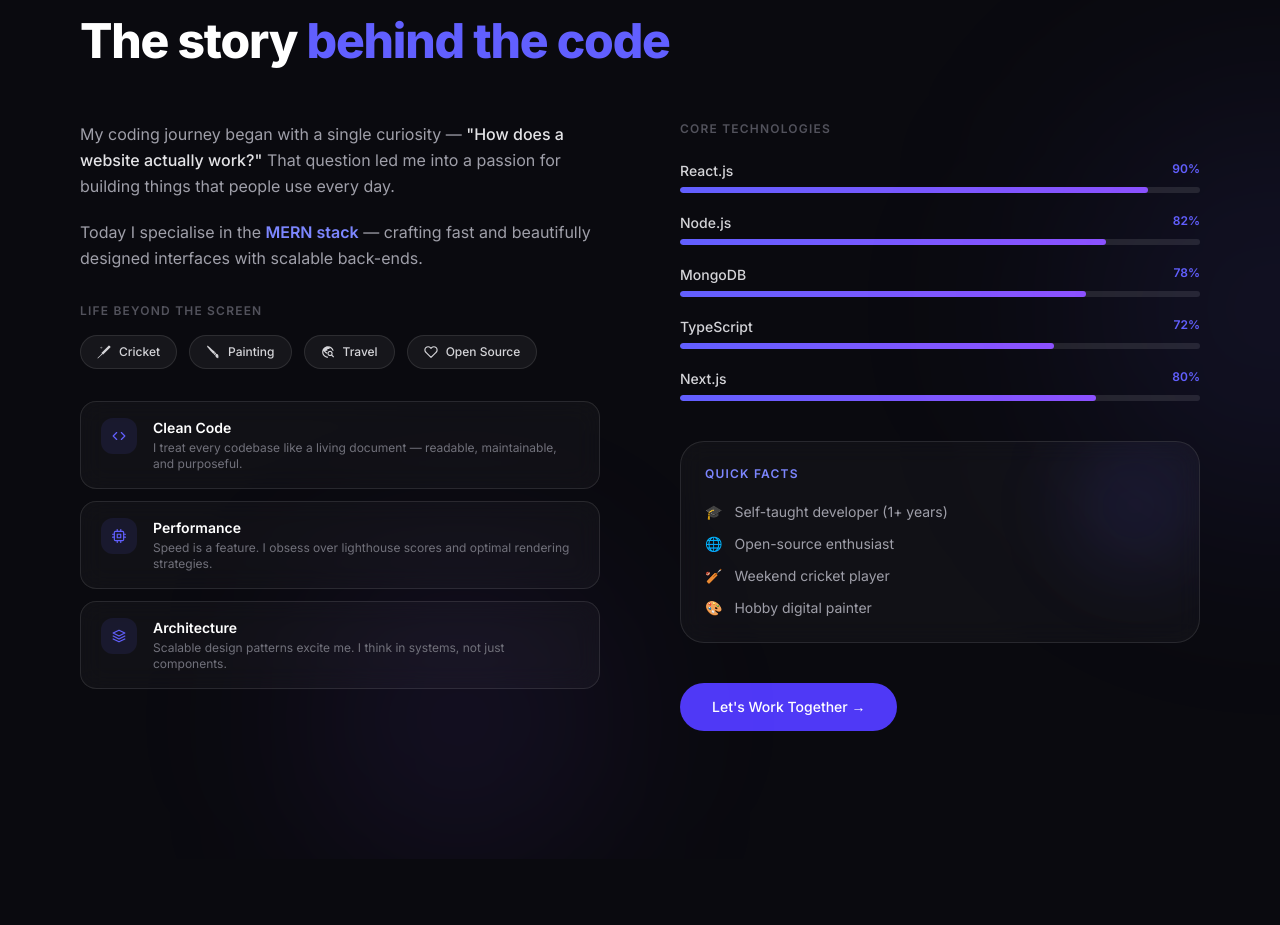
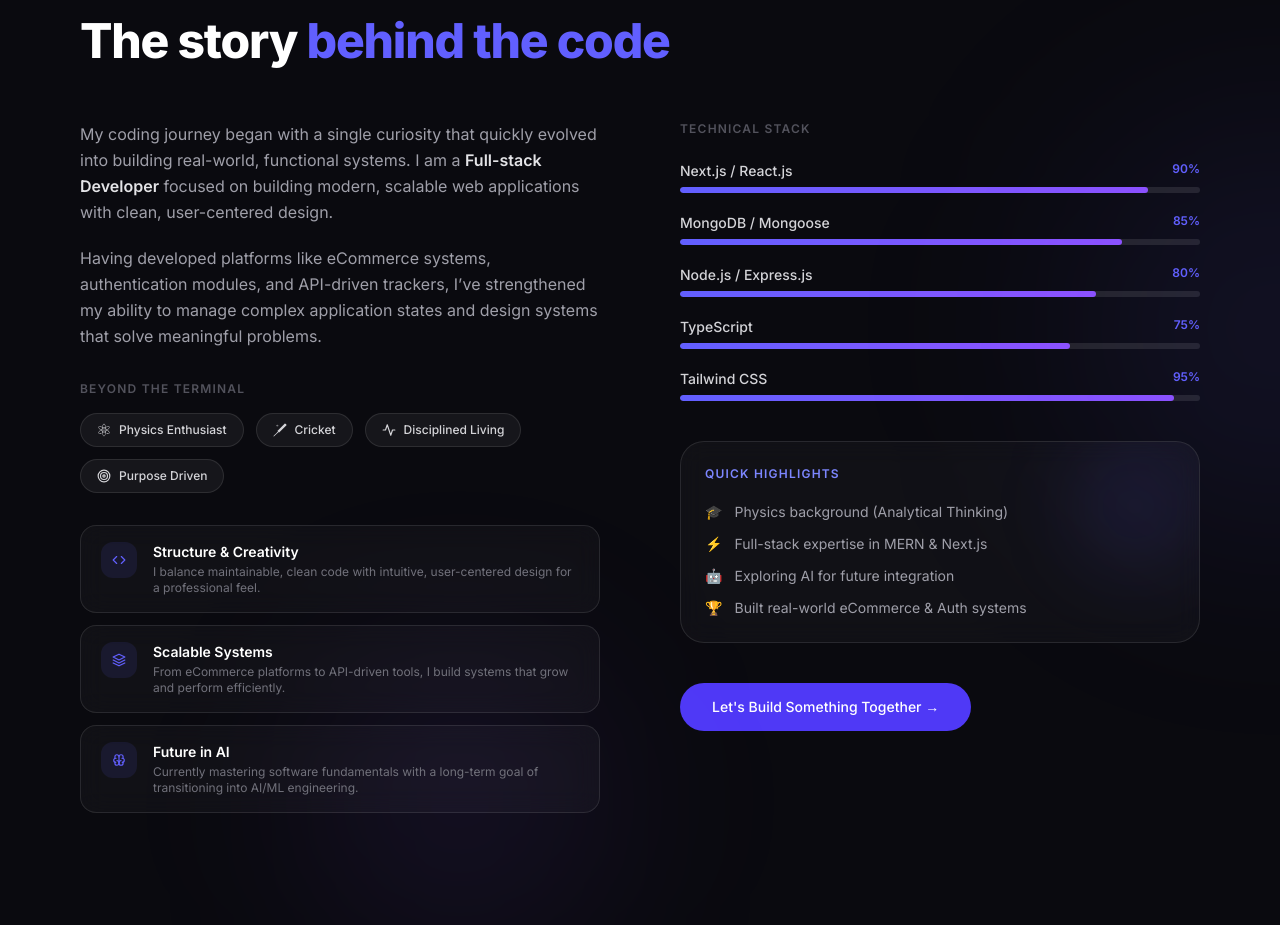
Before and after one commit to juhairulislam/my-portfolio, a Next.js app: page / in a window 1280 px wide. Shown: the part 943-1868 px from the top of the page. Built offline with nearby package versions, Linux system fonts and the light colour scheme.

Commit message:
about section added with accual information

```diff
--- a/src/components/sections/About.jsx
+++ b/src/components/sections/About.jsx
@@ -2,45 +2,45 @@
 
 import { useRef, useEffect, useState } from "react";
 import { motion, useInView } from "framer-motion";
-import { FiCode, FiCpu, FiLayers, FiHeart } from "react-icons/fi";
-import { GiCricketBat, GiPaintBrush } from "react-icons/gi";
-import { MdOutlineTravelExplore } from "react-icons/md";
+import { FiCode, FiLayers, FiActivity, FiTarget } from "react-icons/fi";
+import { GiAtom, GiCricketBat } from "react-icons/gi";
+import { TbBrain } from "react-icons/tb";
 
-/* ─── data ─── */
+/* ─── Data ─── */
 const SKILLS = [
-  { label: "React.js", pct: 90 },
-  { label: "Node.js", pct: 82 },
-  { label: "MongoDB", pct: 78 },
-  { label: "TypeScript", pct: 72 },
-  { label: "Next.js", pct: 80 },
+  { label: "Next.js / React.js", pct: 90 },
+  { label: "MongoDB / Mongoose", pct: 85 },
+  { label: "Node.js / Express.js", pct: 80 },
+  { label: "TypeScript", pct: 75 },
+  { label: "Tailwind CSS", pct: 95 },
 ];
 
 const PASSIONS = [
   {
     icon: FiCode,
-    title: "Clean Code",
-    desc: "I treat every codebase like a living document — readable, maintainable, and purposeful.",
-  },
-  {
-    icon: FiCpu,
-    title: "Performance",
-    desc: "Speed is a feature. I obsess over lighthouse scores and optimal rendering strategies.",
+    title: "Structure & Creativity",
+    desc: "I balance maintainable, clean code with intuitive, user-centered design for a professional feel.",
   },
   {
     icon: FiLayers,
-    title: "Architecture",
-    desc: "Scalable design patterns excite me. I think in systems, not just components.",
+    title: "Scalable Systems",
+    desc: "From eCommerce platforms to API-driven tools, I build systems that grow and perform efficiently.",
+  },
+  {
+    icon: TbBrain,
+    title: "Future in AI",
+    desc: "Currently mastering software fundamentals with a long-term goal of transitioning into AI/ML engineering.",
   },
 ];
 
 const HOBBIES = [
+  { icon: GiAtom, label: "Physics Enthusiast" },
   { icon: GiCricketBat, label: "Cricket" },
-  { icon: GiPaintBrush, label: "Painting" },
-  { icon: MdOutlineTravelExplore, label: "Travel" },
-  { icon: FiHeart, label: "Open Source" },
+  { icon: FiActivity, label: "Disciplined Living" },
+  { icon: FiTarget, label: "Purpose Driven" },
 ];
 
-/* ─── animation variants ─── */
+/* ─── Animation Variants ─── */
 const fadeUp = {
   hidden: { opacity: 0, y: 32 },
   visible: (i = 0) => ({
@@ -95,16 +95,14 @@ export default function About() {
     <section
       id="about"
       ref={ref}
-      // ওস্তাদ, এখানে ক্লাসনেমগুলো এক লাইনে রাখা হয়েছে যাতে Hydration Mismatch না হয়
       className="relative overflow-hidden bg-white dark:bg-[#0a0a0f] px-6 md:px-12 lg:px-20 py-24 md:py-32"
-      style={{ visibility: isClient ? "visible" : "hidden" }} // মাউন্ট হওয়ার আগে জাস্ট হিডেন থাকবে
+      style={{ visibility: isClient ? "visible" : "hidden" }}
     >
       {/* Background Blobs */}
       <div className="absolute top-1/4 right-0 w-[400px] h-[400px] rounded-full bg-indigo-500/10 blur-[120px] pointer-events-none translate-x-1/2" />
       <div className="absolute bottom-0 left-1/4 w-[280px] h-[280px] rounded-full bg-violet-500/10 blur-[100px] pointer-events-none" />
 
       <div className="max-w-7xl mx-auto w-full">
-        {/* Section Label */}
         <motion.div
           variants={fadeUp} custom={0}
           initial="hidden" animate={inView ? "visible" : "hidden"}
@@ -131,16 +129,16 @@ export default function About() {
               className="space-y-5"
             >
               <p className="text-sm sm:text-base text-gray-500 dark:text-zinc-400 leading-relaxed">
-                My coding journey began with a single curiosity — <em className="text-gray-700 dark:text-zinc-200 not-italic font-medium">"How does a website actually work?"</em> That question led me into a passion for building things that people use every day.
+                My coding journey began with a single curiosity that quickly evolved into building real-world, functional systems. I am a <span className="text-indigo-400 font-semibold text-gray-700 dark:text-zinc-200 not-italic">Full-stack Developer</span> focused on building modern, scalable web applications with clean, user-centered design.
               </p>
               <p className="text-sm sm:text-base text-gray-500 dark:text-zinc-400 leading-relaxed">
-                Today I specialise in the <span className="text-indigo-400 font-semibold">MERN stack</span> — crafting fast and beautifully designed interfaces with scalable back-ends.
+                Having developed platforms like eCommerce systems, authentication modules, and API-driven trackers, I’ve strengthened my ability to manage complex application states and design systems that solve meaningful problems.
               </p>
             </motion.div>
 
-            {/* Hobbies */}
+            {/* Hobbies & Interests */}
             <motion.div variants={fadeUp} custom={3} initial="hidden" animate={inView ? "visible" : "hidden"}>
-              <p className="text-xs font-semibold uppercase tracking-widest text-gray-400 dark:text-zinc-600 mb-4">Life beyond the screen</p>
+              <p className="text-xs font-semibold uppercase tracking-widest text-gray-400 dark:text-zinc-600 mb-4">Beyond the Terminal</p>
               <div className="flex flex-wrap gap-3">
                 {HOBBIES.map(({ icon: Icon, label }) => (
                   <div key={label} className="inline-flex items-center gap-2 bg-gray-100 dark:bg-white/5 border border-gray-200 dark:border-white/10 text-gray-700 dark:text-zinc-300 px-4 py-2 rounded-full text-xs font-medium transition-all duration-300">
@@ -175,7 +173,7 @@ export default function About() {
           {/* Skills & Facts Column */}
           <div className="space-y-10">
             <div>
-              <p className="text-xs font-semibold uppercase tracking-widest text-gray-400 dark:text-zinc-600 mb-6">Core Technologies</p>
+              <p className="text-xs font-semibold uppercase tracking-widest text-gray-400 dark:text-zinc-600 mb-6">Technical Stack</p>
               <div className="space-y-5">
                 {SKILLS.map((s, i) => (
                   <SkillBar key={s.label} {...s} index={i} inView={inView} />
@@ -183,18 +181,19 @@ export default function About() {
               </div>
             </div>
 
+            {/* Quick Facts */}
             <motion.div
               variants={fadeUp} custom={5}
               initial="hidden" animate={inView ? "visible" : "hidden"}
               className="relative rounded-3xl overflow-hidden bg-white/60 dark:bg-white/[0.03] border border-gray-200 dark:border-white/10 backdrop-blur-md p-6"
             >
               <div className="absolute top-0 right-0 w-32 h-32 bg-indigo-500/10 rounded-full blur-2xl pointer-events-none" />
-              <p className="text-xs font-semibold uppercase tracking-widest text-indigo-400 mb-5">Quick Facts</p>
+              <p className="text-xs font-semibold uppercase tracking-widest text-indigo-400 mb-5">Quick Highlights</p>
               <ul className="space-y-3 text-sm text-gray-600 dark:text-zinc-400">
-                <li className="flex items-center gap-3"><span>🎓</span> Self-taught developer (1+ years)</li>
-                <li className="flex items-center gap-3"><span>🌐</span> Open-source enthusiast</li>
-                <li className="flex items-center gap-3"><span>🏏</span> Weekend cricket player</li>
-                <li className="flex items-center gap-3"><span>🎨</span> Hobby digital painter</li>
+                <li className="flex items-center gap-3"><span>🎓</span> Physics background (Analytical Thinking)</li>
+                <li className="flex items-center gap-3"><span>⚡</span> Full-stack expertise in MERN & Next.js</li>
+                <li className="flex items-center gap-3"><span>🤖</span> Exploring AI for future integration</li>
+                <li className="flex items-center gap-3"><span>🏆</span> Built real-world eCommerce & Auth systems</li>
               </ul>
             </motion.div>
 
@@ -204,7 +203,7 @@ export default function About() {
               href="#contact"
               className="inline-flex items-center gap-2 bg-indigo-600 hover:bg-indigo-500 text-white text-sm font-medium px-8 py-3.5 rounded-full transition-all duration-300"
             >
-              Let's Work Together →
+              Let's Build Something Together →
             </motion.a>
           </div>
         </div>
```
